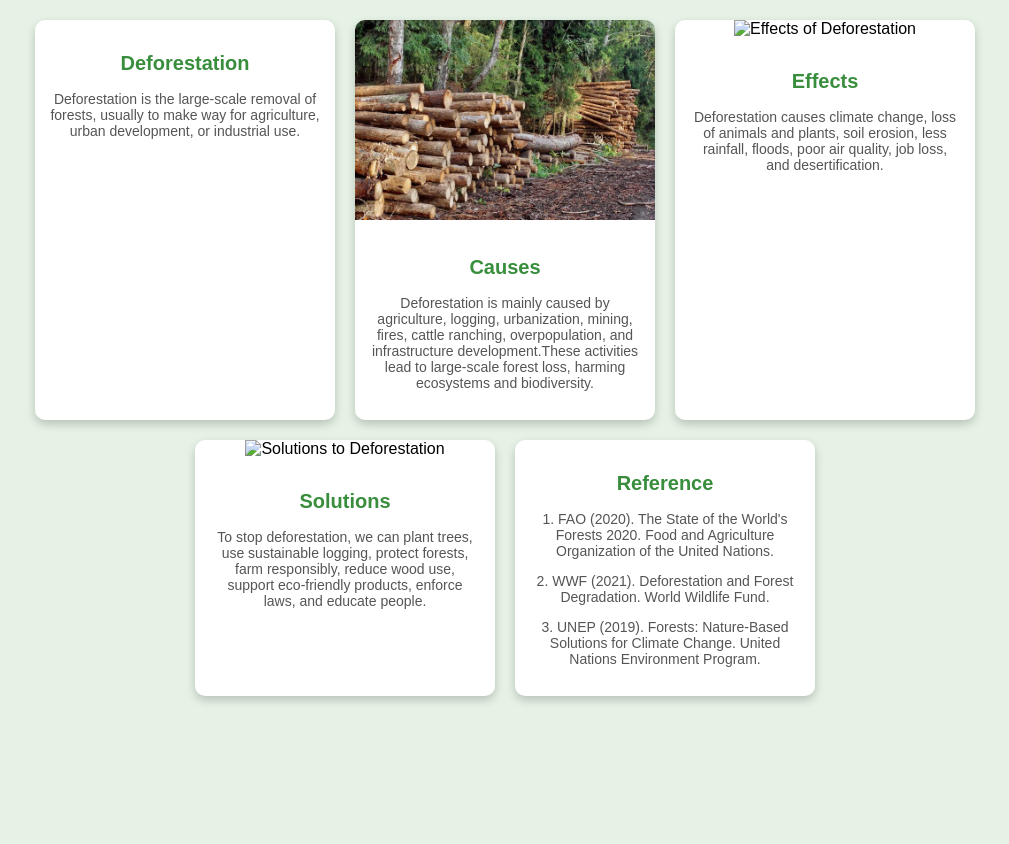
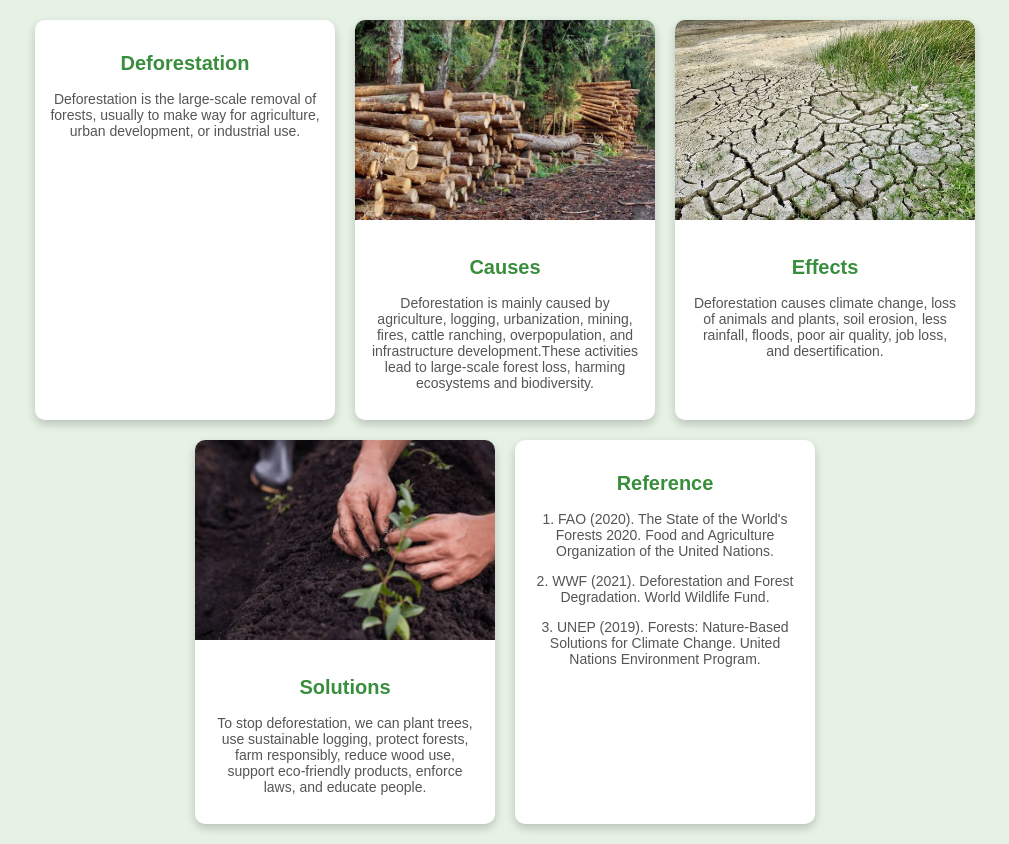
Before and after one commit to omanzkie/Deforestation-, a plain HTML site: page index.html in a window 1280 px wide. Shown: the whole page, without its empty margins (135-1144 px from the left). Before the commit the page ends 800 px from the top, so only its background shows below. Drawn offline with Linux system fonts and the light colour scheme.

Commit message:
Update index.html

```diff
--- a/index.html
+++ b/index.html
@@ -89,7 +89,7 @@
         </div>
 
         <div class="card">
-            <img src="file:///storage/emulated/0/Android/data/com.teejay.trebedit/files/PHYSICAL SCIENCE/effect.jpg" alt="Effects of Deforestation">
+            <img src="climate-change-2241061_1280-1.jpeg" alt="Effects of Deforestation">
             <div class="text">
                 <h2>Effects</h2>
                 <p>Deforestation causes climate change, loss of animals and plants, soil erosion, less rainfall, floods, poor air quality, job loss, and desertification.</p>
@@ -97,7 +97,7 @@
         </div>
 
         <div class="card">
-            <img src="file:///storage/emulated/0/Android/data/com.teejay.trebedit/files/PHYSICAL SCIENCE/solution.jpg" alt="Solutions to Deforestation">
+            <img src="images (1).jpeg" alt="Solutions to Deforestation">
             <div class="text">
                 <h2>Solutions</h2>
                 <p>To stop deforestation, we can plant trees, use sustainable logging, protect forests, farm responsibly, reduce wood use, support eco-friendly products, enforce laws, and educate people.
```
